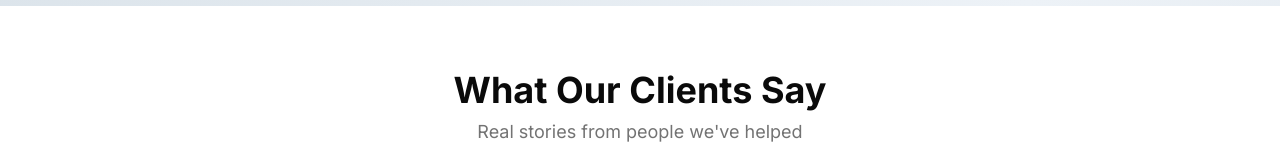
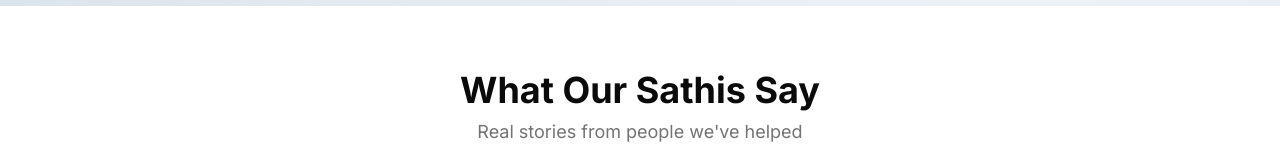
Before and after one commit to ShiwangPande/Legal-Sathi, a Next.js app: page / in a window 1280 px wide. Shown: the part 426-586 px from the top of the page. Built offline with nearby package versions, Linux system fonts and the light colour scheme; no server answers; the database is empty.

Commit message:
fixed problems

```diff
--- a/components/Testimonials.tsx
+++ b/components/Testimonials.tsx
@@ -152,7 +152,7 @@ export default function Testimonials() {
             whileInView={{ opacity: 1, y: 0 }}
             transition={{ duration: 0.5 }}
           >
-            What Our Clients Say
+            What Our Sathis Say
           </motion.h2>
           <motion.p
             className="text-lg text-muted-foreground mb-4"
```
